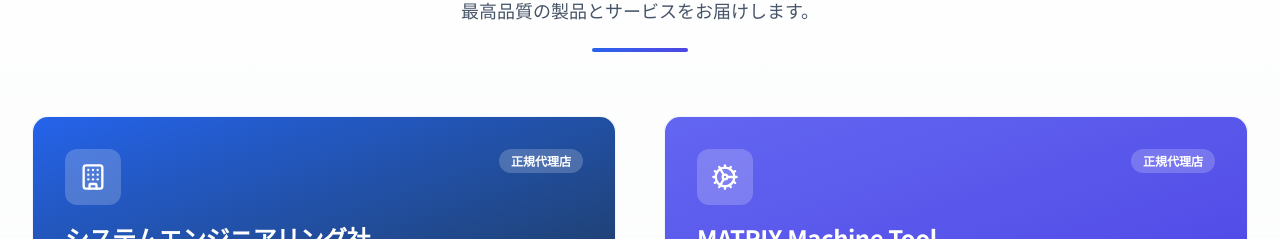
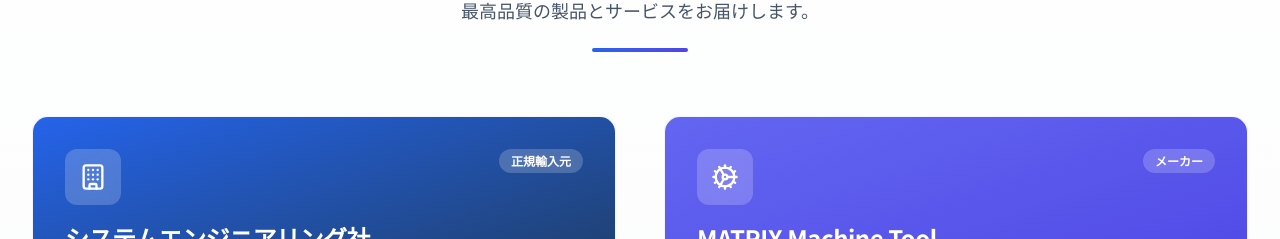
Before and after one commit to sky13yks/smz-HP, a React (Vite) app: page / in a window 1280 px wide. Shown: the part 4509-4748 px from the top of the page. Built offline with nearby package versions, Linux system fonts and the light colour scheme.

Commit message:
Antigravityによるリファクタリング（定数化と型定義）

```diff
--- a/src/components/Partners.tsx
+++ b/src/components/Partners.tsx
@@ -16,6 +16,7 @@ const Partners = () => {
             url: 'https://www.sec-yokohama.com/',
             icon: Building,
             color: 'navy',
+            tag: '正規輸入元',
         },
         {
             name: 'MATRIX Machine Tool',
@@ -30,6 +31,7 @@ const Partners = () => {
             url: 'https://www.matrix-machine.tw/jp/pro-tool.html',
             icon: Cog,
             color: 'royal',
+            tag: 'メーカー',
         },
     ];
 
@@ -75,7 +77,7 @@ const Partners = () => {
                                             <p className="text-white/70 text-sm">{partner.subtitle}</p>
                                         </div>
                                         <span className="hidden sm:inline-block px-3 py-1 bg-white/20 backdrop-blur-sm rounded-full text-xs font-semibold text-white">
-                                            正規代理店
+                                            {partner.tag}
                                         </span>
                                     </div>
                                 </div>
```
